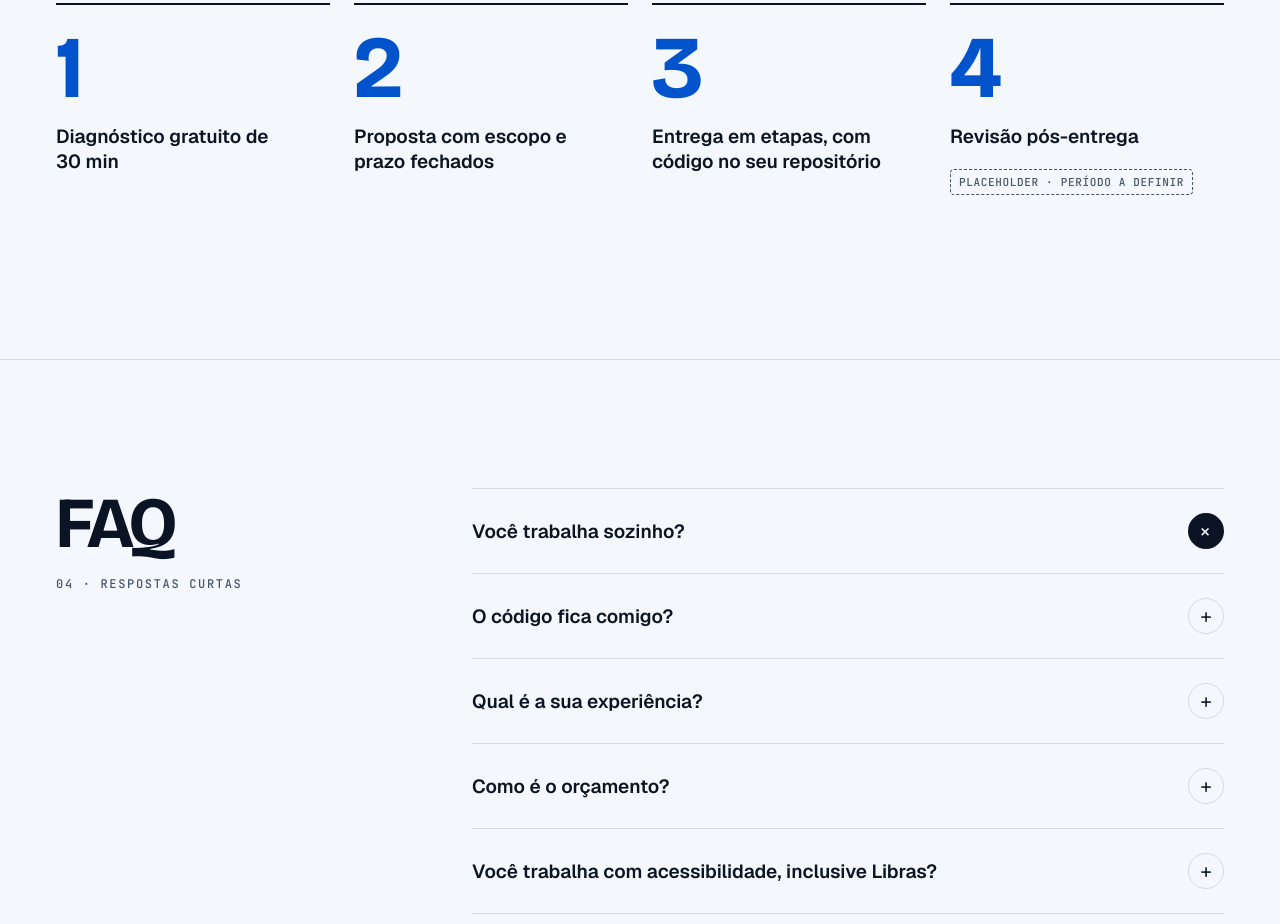
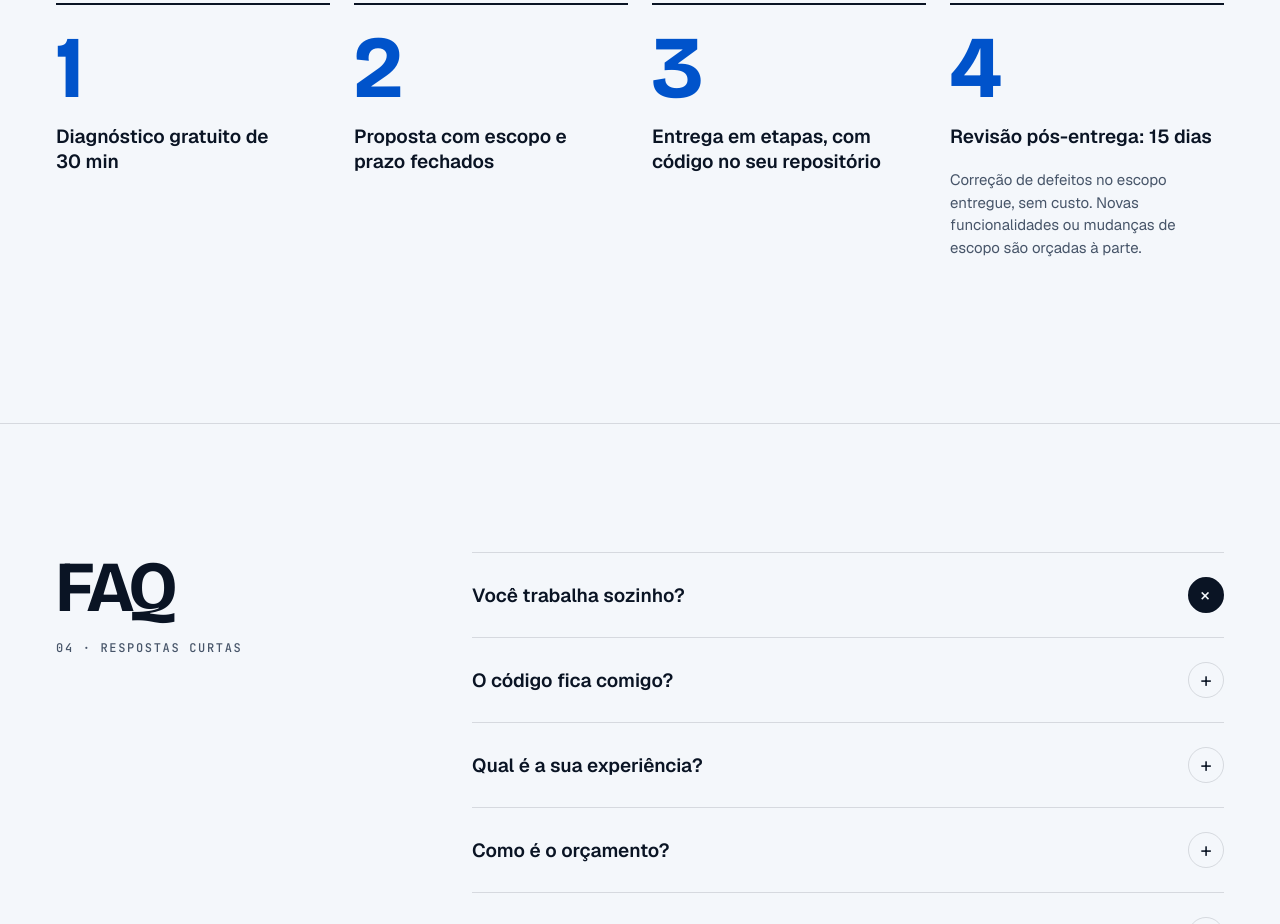
Before and after one commit to Widholzerr/widholzerr.github.io, an Astro site: page /servicos in a window 1280 px wide. Shown: the part 3440-4364 px from the top of the page. Built offline with nearby package versions, Linux system fonts and the light colour scheme; Astro itself is replaced by a stand-in of ours.

Commit message:
Define a revisão pós-entrega: 15 dias, com o que cobre
Co-Authored-By: Claude Sonnet 5.5 <noreply@anthropic.com>

```diff
--- a/src/data/site.json
+++ b/src/data/site.json
@@ -258,7 +258,10 @@
         { "title": "Diagnóstico gratuito de 30 min" },
         { "title": "Proposta com escopo e prazo fechados" },
         { "title": "Entrega em etapas, com código no seu repositório" },
-        { "title": "Revisão pós-entrega", "placeholder": "Placeholder · período a definir" }
+        {
+          "title": "Revisão pós-entrega: 15 dias",
+          "description": "Correção de defeitos no escopo entregue, sem custo. Novas funcionalidades ou mudanças de escopo são orçadas à parte."
+        }
       ]
     },
     "faq": {
--- a/src/pages/servicos.astro
+++ b/src/pages/servicos.astro
@@ -176,6 +176,7 @@ const jsonLd = {
           <li class="step" data-reveal data-delay={i * 110}>
             <span class="num display" aria-hidden="true">{i + 1}</span>
             <span class="t"><span class="sr-only">Etapa {i + 1}: </span>{st.title}</span>
+            {st.description && <p class="step__desc">{st.description}</p>}
             {st.placeholder && <Placeholder label={st.placeholder} />}
           </li>
         ))
--- a/src/styles/global.css
+++ b/src/styles/global.css
@@ -687,6 +687,7 @@ html:not(.js) .panel[hidden] { display: grid; }
 .step { display: flex; flex-direction: column; gap: 20px; padding: 28px 0 36px; border-top: 2px solid var(--fg); }
 .step .num { font-size: 88px; line-height: 0.8; color: var(--accTx); }
 .step .t { font: 600 19px/1.35 var(--fB); text-wrap: pretty; max-width: 22ch; }
+.step__desc { font-size: 15px; line-height: 1.5; color: var(--mut); max-width: 32ch; text-wrap: pretty; }
 @media (min-width: 760px) { .steps { grid-template-columns: repeat(4, minmax(0, 1fr)); } }
 
 /* faq */
```
